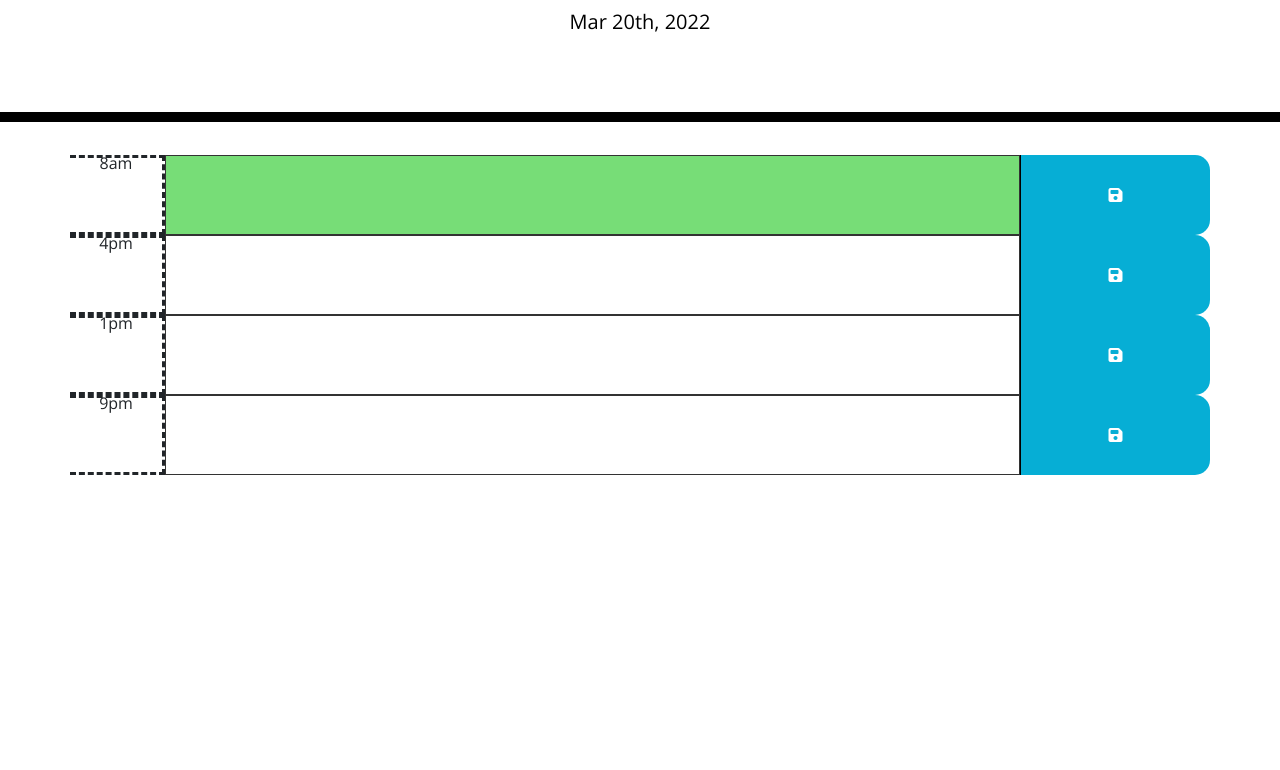
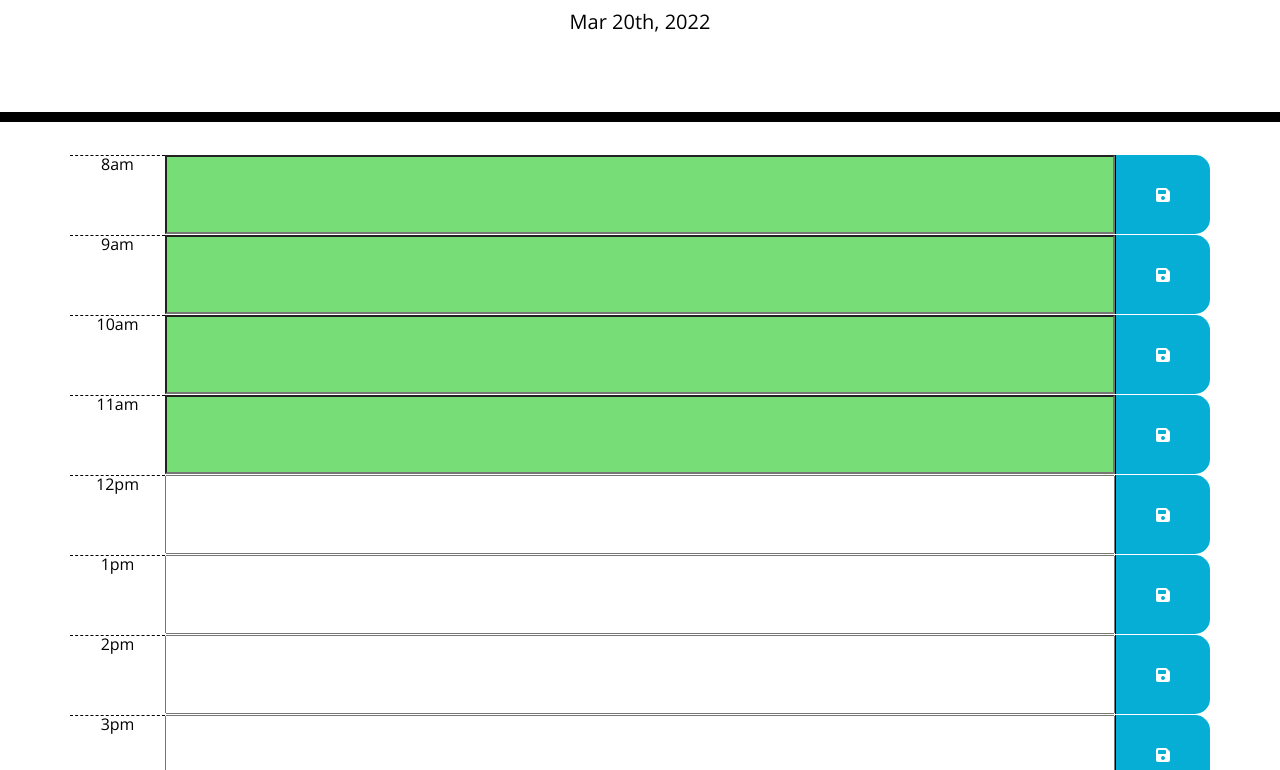
Before and after one commit to ElsieMay/05_Homework_Work_Day_Scheduler, a plain HTML site: page Develop/index.html in a window 1280 px wide. Shown: the part 182-952 px from the top of the page. Before the commit the page ends 800 px from the top, so only its background shows below. Drawn offline with nearby package versions, Linux system fonts and the light colour scheme.

Commit message:
added all timeblocks and on click event handler

```diff
--- a/Develop/index.html
+++ b/Develop/index.html
@@ -10,6 +10,7 @@
 		<script src="https://kit.fontawesome.com/2c4df21959.js" crossorigin="anonymous"></script>
 		<link rel="stylesheet" href="https://code.jquery.com/ui/1.12.1/themes/base/jquery-ui.css" />
 		<script type="text/javascript" src="https://cdnjs.cloudflare.com/ajax/libs/moment.js/2.27.0/moment.min.js"></script>
+
 		<script src="https://cdnjs.cloudflare.com/ajax/libs/jquery/3.3.1/jquery.min.js"></script>
 		<script src="https://code.jquery.com/jquery-3.5.1.min.js" integrity="sha256-9/aliU8dGd2tb6OSsuzixeV4y/faTqgFtohetphbbj0=" crossorigin="anonymous"></script>
 		<link rel="stylesheet" href="style.css" />
@@ -23,28 +24,58 @@
 			<p id="currentDay" class="lead"></p>
 		</header>
 
-		<div class="container" >
-			<div class="row my-row time-block">
-				<div class="col-md-1 my-col col-a1 description">8am</div>
-				<input class="col my-col col-a2 colorcode" id="8" id="myInput"></input>
-				<div class="col-md-2 my-col col-a3 saveBtn"><i class="fa-solid fa-floppy-disk"></i></div>
-			</div>
-			<div class="row my-row time-block">
-				<div class="col-md-1 my-col col-a1 description">4pm</div>
-				<input class="col my-col col-a2 colorcode" id="17" id="myInput"></input>
-				<div class="col-md-2 my-col col-a3 saveBtn"><i class="fa-solid fa-floppy-disk"></i></div>
-			</div>
-			<div class="row my-row time-block">
-				<div class="col-md-1 my-col col-a1 description">1pm</div>
-				<input class="col my-col col-a2 colorcode" id="13" id="myInput"></input>
-				<div class="col-md-2 my-col col-a3 saveBtn"><i class="fa-solid fa-floppy-disk"></i></div>
-			</div>
-			<div class="row my-row time-block">
-				<div class="col-md-1 my-col col-a1 description">9pm</div>
-				<input class="col my-col col-a2 colorcode" id="21"id="myInput"></input>
-				<div class="col-md-2 my-col col-a3 saveBtn"><i class="fa-solid fa-floppy-disk"></i></div>
-			</div>
-		</div>
+		<section class="container" >
+			<article class="time-block row">
+				<div class="col-md-1 description hour">8am</div>
+				<input class="col-lg colorcode" id="8" id="myInput"></input>
+				<div class="col-md-1 saveBtn"><i class="fa-solid fa-floppy-disk"></i></div>
+			</article>
+			<article class="time-block row">
+				<div class="col-md-1 description hour">9am</div>
+				<input class="col-lg colorcode" id="9" id="myInput"></input>
+				<div class="col-md-1 saveBtn"><i class="fa-solid fa-floppy-disk"></i></div>
+			</article>
+			<article class="time-block row">
+				<div class="col-md-1 description hour">10am</div>
+				<input class="col-lg colorcode" id="10" id="myInput"></input>
+				<div class="col-md-1 saveBtn"><i class="fa-solid fa-floppy-disk"></i></div>
+			</article>
+			<article class="time-block row">
+				<div class="col-md-1 description hour">11am</div>
+				<input class="col-lg colorcode" id="11" id="myInput"></input>
+				<div class="col-md-1 saveBtn"><i class="fa-solid fa-floppy-disk"></i></div>
+			</article>
+			<article class="time-block row">
+				<div class="col-md-1 description hour">12pm</div>
+				<input class="col-lg colorcode" id="12" id="myInput"></input>
+				<div class="col-md-1 saveBtn"><i class="fa-solid fa-floppy-disk"></i></div>
+			</article>
+			<article class="time-block row">
+				<div class="col-md-1 description hour">1pm</div>
+				<input class="col-lg colorcode" id="13" id="myInput"></input>
+				<div class="col-md-1 saveBtn"><i class="fa-solid fa-floppy-disk"></i></div>
+			</article>
+			<article class="time-block row">
+				<div class="col-md-1 description hour">2pm</div>
+				<input class="col-lg colorcode" id="14" id="myInput"></input>
+				<div class="col-md-1 saveBtn"><i class="fa-solid fa-floppy-disk"></i></div>
+			</article>
+			<article class="time-block row">
+				<div class="col-md-1 description hour">3pm</div>
+				<input class="col-lg colorcode" id="15" id="myInput"></input>
+				<div class="col-md-1 saveBtn"><i class="fa-solid fa-floppy-disk"></i></div>
+			</article>
+			<article class="time-block row">
+				<div class="col-md-1 description hour">4pm</div>
+				<input class="col-lg colorcode" id="16" id="myInput"></input>
+				<div class="col-md-1 saveBtn"><i class="fa-solid fa-floppy-disk"></i></div>
+			</article>
+			<article class="time-block row">
+				<div class="col-md-1 description hour">5pm</div>
+				<input class="col-lg colorcode" id="17"id="myInput"></input>
+				<div class="col-md-1 saveBtn"><i class="fa-solid fa-floppy-disk"></i></div>
+			</article>
+		</section>
 
 		<script src="https://cdnjs.cloudflare.com/ajax/libs/jquery/3.2.1/jquery.min.js"></script>
 		<script src="https://cdnjs.cloudflare.com/ajax/libs/moment.js/2.24.0/moment.min.js"></script>
--- a/Develop/script.js
+++ b/Develop/script.js
@@ -1,10 +1,21 @@
 var past = document.querySelector(".past");
 var present = document.querySelector(".present");
 var future = document.querySelector(".future");
+var myInput = document.querySelector("#myInput");
 
 //Prints current date//
 var today = moment();
 $("#currentDay").text(today.format("MMM Do, YYYY"));
+
+$(document).ready(function () {
+	// saveBtn on click//
+	$(".saveBtn").on("click", function () {
+		var text = $(this).closest(myInput).val();
+		var time = $(this).closest().attr("id");
+
+		// Save event in local storage//
+		localStorage.setItem(time, text, JSON.stringify);
+	});
 
 	//Colour codes time//
 	var currentHour = new Date().getHours();
@@ -17,14 +28,16 @@ $(".colorcode").each(function () {
 		} else if (val === currentHour) {
 			$(this).addClass("present");
 		}
-});
 
-//Text input for event//
-
-//Saves event on click//
-$(document).ready(function () {
-	// Get value on button click//
-	$(".saveBtn").click(function () {
-		var str = $("#myInput").val();
+		$("#8 .description").val(localStorage.getItem("8"));
+		$("#9 .description").val(localStorage.getItem("9"));
+		$("#10 .description").val(localStorage.getItem("10"));
+		$("#11 .description").val(localStorage.getItem("11"));
+		$("#12 .description").val(localStorage.getItem("12"));
+		$("#13 .description").val(localStorage.getItem("13"));
+		$("14 .description").val(localStorage.getItem("14"));
+		$("#15 .description").val(localStorage.getItem("15"));
+		$("#16 .description").val(localStorage.getItem("16"));
+		$("#17 .description").val(localStorage.getItem("17"));
 	});
 });
--- a/Develop/style.css
+++ b/Develop/style.css
@@ -23,11 +23,6 @@ textarea {
 
 .description {
 	white-space: pre-wrap;
-}
-
-.col-a1,
-.description {
-	text-align: center;
 }
 
 .time-block {
@@ -76,20 +71,6 @@ textarea {
 	cursor: pointer;
 }
 
-.container .row .col {
-	display: table-cell;
-	border: 1px solid #333;
-}
-.container .row .col-a1 {
-	border: dashed;
-	border-left: none;
-	line-height: 10px;
-}
-
-.container .row .col-a2 {
-	height: 80px;
-}
-
 .fa-solid {
 	position: absolute;
 	top: 50%;
```
Lines whose indentation alone changed are shown as unchanged.
